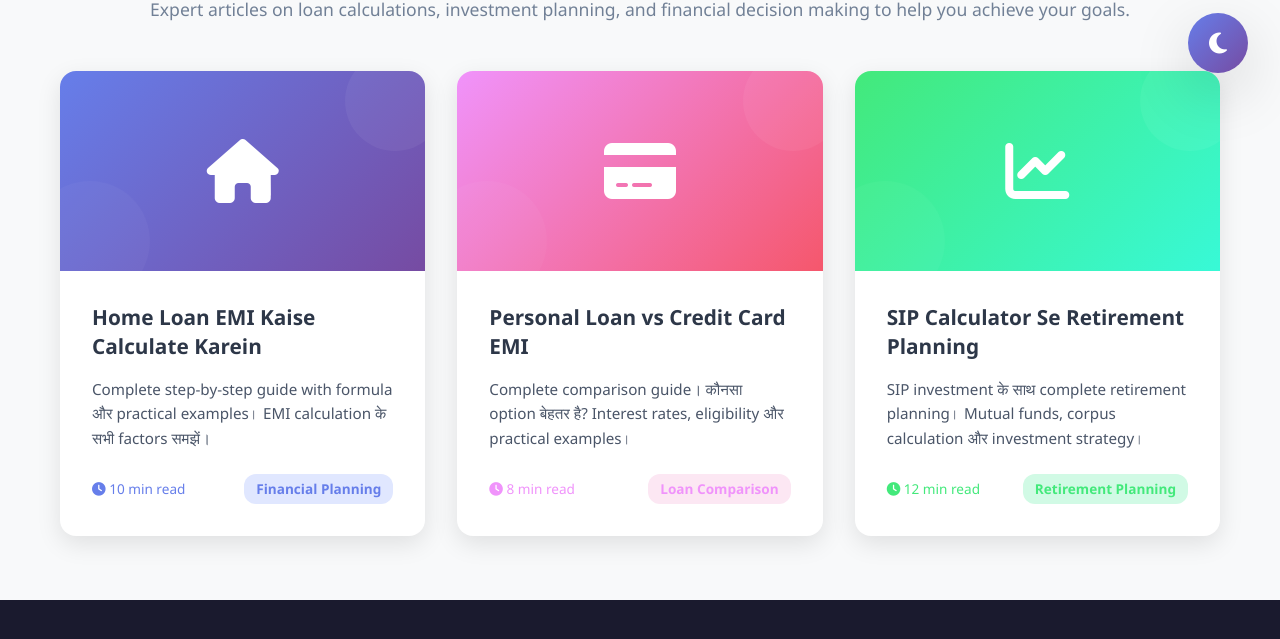
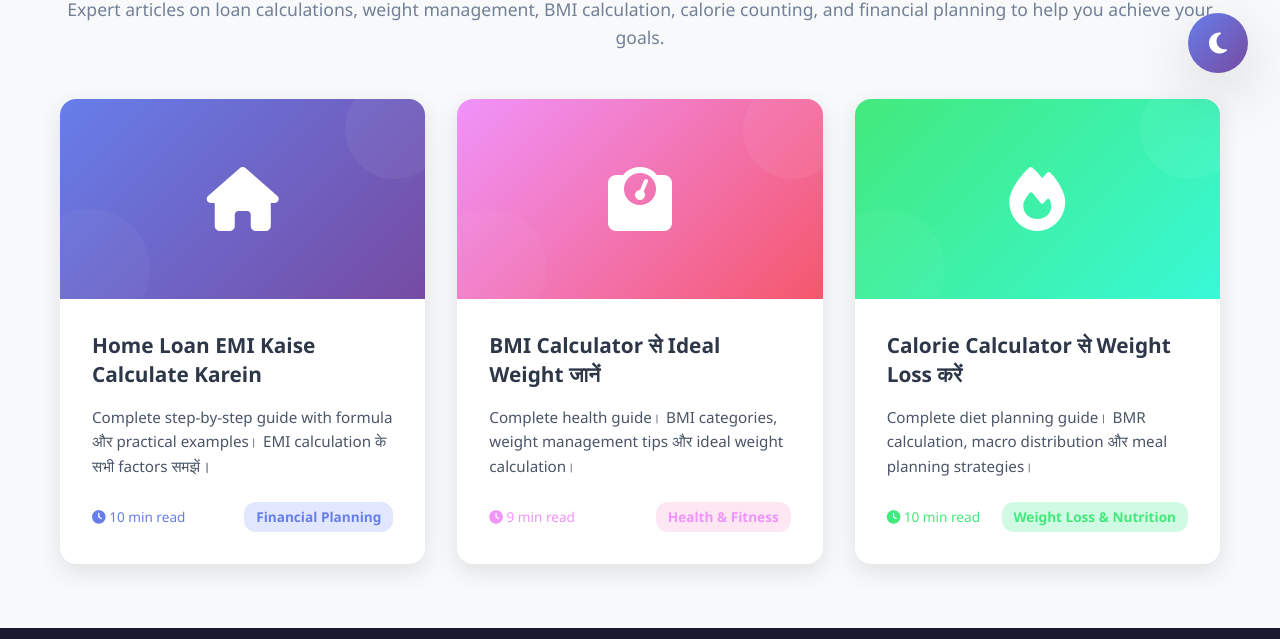
Before and after one commit to iambhagat92/calcuforme, a plain HTML site: page blog.html in a window 1280 px wide. Shown: the part 695-1334 px from the top of the page. Drawn offline with Linux system fonts and the light colour scheme.

Commit message:
Update blog page to display new health and financial blog posts

```diff
--- a/blog.html
+++ b/blog.html
@@ -3,8 +3,8 @@
 <head>
     <meta charset="UTF-8">
     <meta name="viewport" content="width=device-width, initial-scale=1.0">
-    <title>Blog - Financial Planning & Calculator Guides | CalcuForMe</title>
-    <meta name="description" content="Expert guides on EMI calculation, loan comparison, SIP retirement planning, and financial calculators. Practical tips and step-by-step tutorials.">
+    <title>Blog - Financial Planning, Health & Calculator Guides | CalcuForMe</title>
+    <meta name="description" content="Expert guides on EMI calculation, BMI calculator, calorie calculator, weight loss, and financial planning. Practical tips and step-by-step tutorials.">
 
     <link rel="stylesheet" href="css/style.css">
     <link rel="stylesheet" href="https://cdnjs.cloudflare.com/ajax/libs/font-awesome/6.4.0/css/all.min.css">
@@ -62,7 +62,7 @@
         <div class="container">
             <div class="hero-content" style="padding: 4rem 0;">
                 <h1 class="hero-title">The CalcuForMe Blog</h1>
-                <p class="hero-subtitle">Your complete guide to financial planning, EMI calculations, and smart investment strategies.</p>
+                <p class="hero-subtitle">Your complete guide to financial planning, health management, calculators, and smart lifestyle strategies.</p>
             </div>
         </div>
     </section>
@@ -71,8 +71,8 @@
     <section class="blog-posts" style="padding: 4rem 0;">
         <div class="container">
             <div class="section-header">
-                <h2>Latest Financial Guides</h2>
-                <p>Expert articles on loan calculations, investment planning, and financial decision making to help you achieve your goals.</p>
+                <h2>Latest Health & Financial Guides</h2>
+                <p>Expert articles on loan calculations, weight management, BMI calculation, calorie counting, and financial planning to help you achieve your goals.</p>
             </div>
 
             <div class="blog-grid" style="display: grid; grid-template-columns: repeat(auto-fit, minmax(350px, 1fr)); gap: 2rem;" id="blog-posts-container">
@@ -94,36 +94,36 @@
                     </div>
                 </a>
 
-                <!-- Personal Loan vs Credit Card EMI -->
-                <a href="blog/personal-loan-vs-credit-card-emi.html" class="blog-card" style="text-decoration: none; color: inherit; display: block; background: white; border-radius: 16px; overflow: hidden; box-shadow: 0 8px 25px rgba(0,0,0,0.1); transition: transform 0.3s ease, box-shadow 0.3s ease;">
+                <!-- BMI Calculator Guide -->
+                <a href="blog/bmi-calculator-ideal-weight-guide.html" class="blog-card" style="text-decoration: none; color: inherit; display: block; background: white; border-radius: 16px; overflow: hidden; box-shadow: 0 8px 25px rgba(0,0,0,0.1); transition: transform 0.3s ease, box-shadow 0.3s ease;">
                     <div style="height: 200px; background: linear-gradient(135deg, #f093fb 0%, #f5576c 100%); display: flex; align-items: center; justify-content: center; position: relative; overflow: hidden;">
                         <div style="position: absolute; top: -20px; right: -20px; width: 100px; height: 100px; background: rgba(255,255,255,0.1); border-radius: 50%; opacity: 0.5;"></div>
                         <div style="position: absolute; bottom: -30px; left: -30px; width: 120px; height: 120px; background: rgba(255,255,255,0.1); border-radius: 50%; opacity: 0.3;"></div>
-                        <i class="fas fa-credit-card" style="font-size: 4rem; color: white; z-index: 1;"></i>
+                        <i class="fas fa-weight" style="font-size: 4rem; color: white; z-index: 1;"></i>
                     </div>
                     <div style="padding: 2rem;">
-                        <h3 style="color: #2d3748; margin-bottom: 1rem; font-size: 1.3rem; line-height: 1.4;">Personal Loan vs Credit Card EMI</h3>
-                        <p style="color: #4a5568; margin-bottom: 1.5rem; line-height: 1.6; font-size: 0.95rem;">Complete comparison guide। कौनसा option बेहतर है? Interest rates, eligibility और practical examples।</p>
+                        <h3 style="color: #2d3748; margin-bottom: 1rem; font-size: 1.3rem; line-height: 1.4;">BMI Calculator से Ideal Weight जानें</h3>
+                        <p style="color: #4a5568; margin-bottom: 1.5rem; line-height: 1.6; font-size: 0.95rem;">Complete health guide। BMI categories, weight management tips और ideal weight calculation।</p>
                         <div style="display: flex; justify-content: space-between; align-items: center; color: #f093fb; font-size: 0.85rem;">
-                            <span><i class="fas fa-clock"></i> 8 min read</span>
-                            <span style="background: #fce7f3; color: #f093fb; padding: 0.25rem 0.75rem; border-radius: 12px; font-weight: 600;">Loan Comparison</span>
+                            <span><i class="fas fa-clock"></i> 9 min read</span>
+                            <span style="background: #fce7f3; color: #f093fb; padding: 0.25rem 0.75rem; border-radius: 12px; font-weight: 600;">Health & Fitness</span>
                         </div>
                     </div>
                 </a>
 
-                <!-- SIP Retirement Planning -->
-                <a href="blog/sip-retirement-planning-guide.html" class="blog-card" style="text-decoration: none; color: inherit; display: block; background: white; border-radius: 16px; overflow: hidden; box-shadow: 0 8px 25px rgba(0,0,0,0.1); transition: transform 0.3s ease, box-shadow 0.3s ease;">
+                <!-- Calorie Calculator Guide -->
+                <a href="blog/calorie-calculator-weight-loss-guide.html" class="blog-card" style="text-decoration: none; color: inherit; display: block; background: white; border-radius: 16px; overflow: hidden; box-shadow: 0 8px 25px rgba(0,0,0,0.1); transition: transform 0.3s ease, box-shadow 0.3s ease;">
                     <div style="height: 200px; background: linear-gradient(135deg, #43e97b 0%, #38f9d7 100%); display: flex; align-items: center; justify-content: center; position: relative; overflow: hidden;">
                         <div style="position: absolute; top: -20px; right: -20px; width: 100px; height: 100px; background: rgba(255,255,255,0.1); border-radius: 50%; opacity: 0.5;"></div>
                         <div style="position: absolute; bottom: -30px; left: -30px; width: 120px; height: 120px; background: rgba(255,255,255,0.1); border-radius: 50%; opacity: 0.3;"></div>
-                        <i class="fas fa-chart-line" style="font-size: 4rem; color: white; z-index: 1;"></i>
+                        <i class="fas fa-fire" style="font-size: 4rem; color: white; z-index: 1;"></i>
                     </div>
                     <div style="padding: 2rem;">
-                        <h3 style="color: #2d3748; margin-bottom: 1rem; font-size: 1.3rem; line-height: 1.4;">SIP Calculator Se Retirement Planning</h3>
-                        <p style="color: #4a5568; margin-bottom: 1.5rem; line-height: 1.6; font-size: 0.95rem;">SIP investment के साथ complete retirement planning। Mutual funds, corpus calculation और investment strategy।</p>
+                        <h3 style="color: #2d3748; margin-bottom: 1rem; font-size: 1.3rem; line-height: 1.4;">Calorie Calculator से Weight Loss करें</h3>
+                        <p style="color: #4a5568; margin-bottom: 1.5rem; line-height: 1.6; font-size: 0.95rem;">Complete diet planning guide। BMR calculation, macro distribution और meal planning strategies।</p>
                         <div style="display: flex; justify-content: space-between; align-items: center; color: #43e97b; font-size: 0.85rem;">
-                            <span><i class="fas fa-clock"></i> 12 min read</span>
-                            <span style="background: #d1fae5; color: #43e97b; padding: 0.25rem 0.75rem; border-radius: 12px; font-weight: 600;">Retirement Planning</span>
+                            <span><i class="fas fa-clock"></i> 10 min read</span>
+                            <span style="background: #d1fae5; color: #43e97b; padding: 0.25rem 0.75rem; border-radius: 12px; font-weight: 600;">Weight Loss & Nutrition</span>
                         </div>
                     </div>
                 </a>
```
